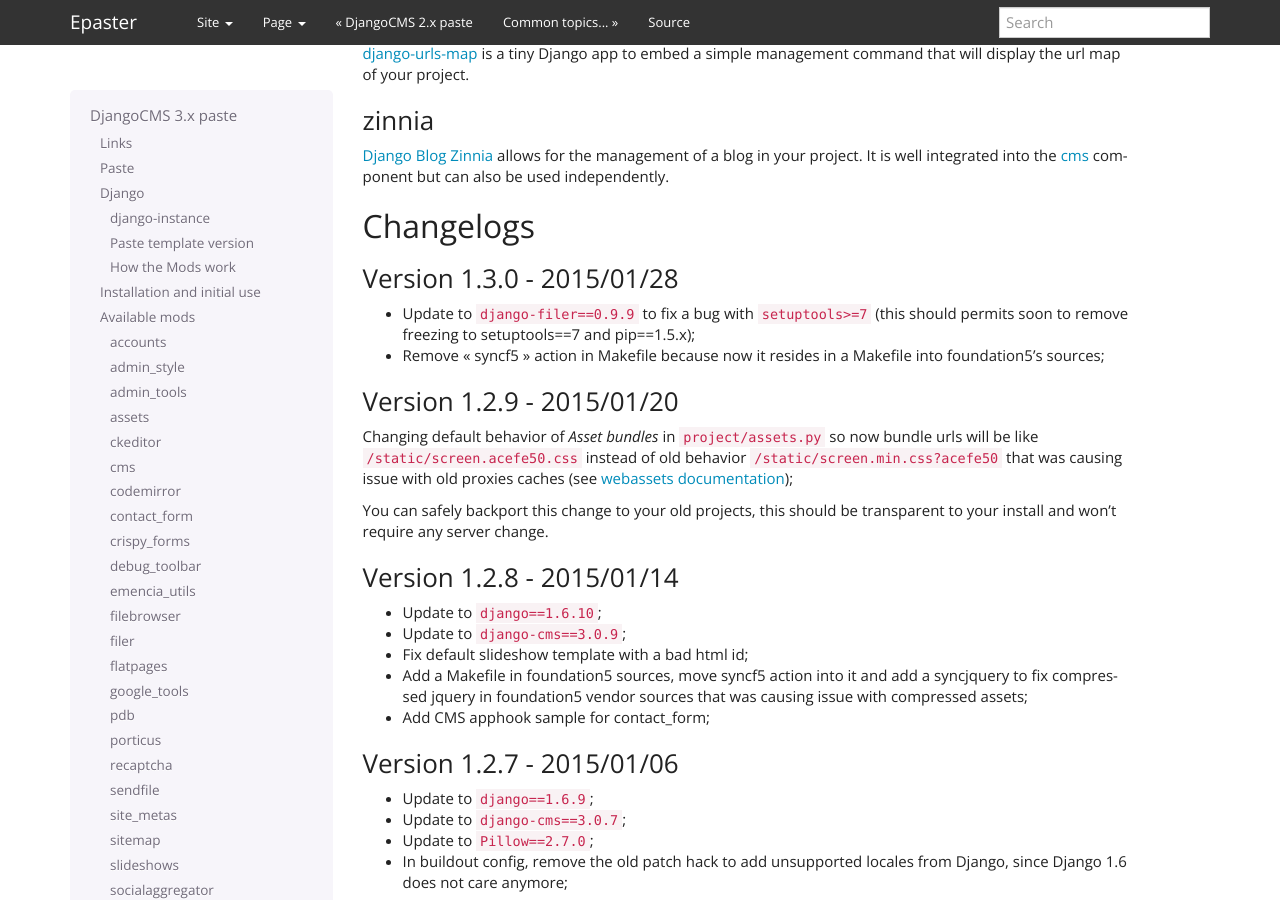
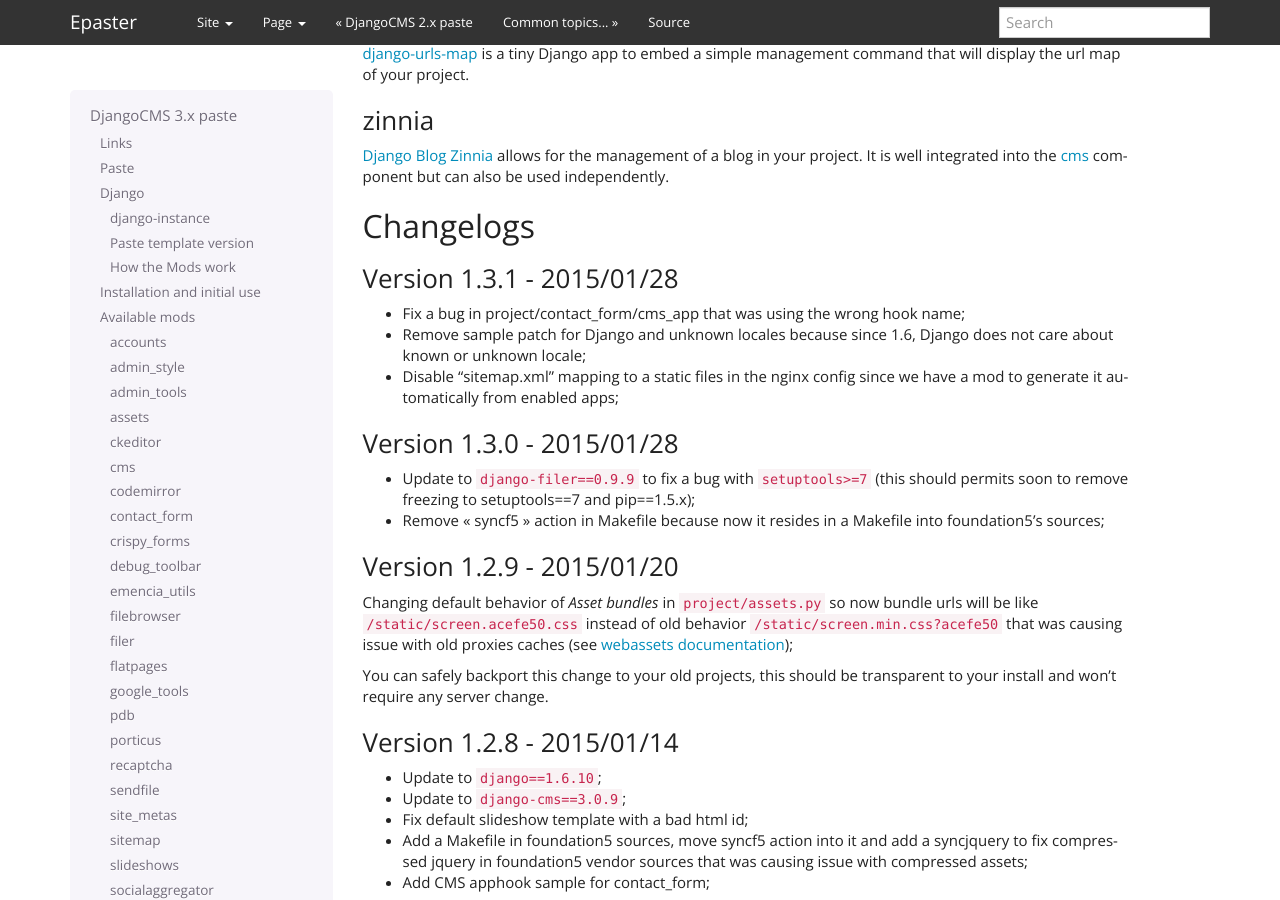
Before and after one commit to emencia/Epaster, a Sphinx documentation site: the page built from docs/emencia_paste_djangocms_3.rst, in a window 1280 px wide and 900 px high, scrolled down 7487 px. Built offline with Sphinx 7.4.7, drawn with Linux system fonts in a browser that asks for light colours; the version number could not be read and is left out; some of the changed text lies outside the part shown.

Commit message:
Update to emencia_paste_djangocms_3==1.3.1, bump to 2.2.3

```diff
--- a/docs/emencia_paste_djangocms_3.rst
+++ b/docs/emencia_paste_djangocms_3.rst
@@ -382,6 +382,13 @@ zinnia
 Changelogs
 ==========
 
+Version 1.3.1 - 2015/01/28
+--------------------------
+
+* Fix a bug in project/contact_form/cms_app that was using the wrong hook name;
+* Remove sample patch for Django and unknown locales because since 1.6, Django does not care about known or unknown locale;
+* Disable 'sitemap.xml' mapping to a static files in the nginx config since we have a mod to generate it automatically from enabled apps;
+
 Version 1.3.0 - 2015/01/28
 --------------------------
 
--- a/docs/history.rst
+++ b/docs/history.rst
@@ -7,6 +7,11 @@ History
 
 Changelog
 =========
+
+Version 2.2.3 - 2015/01/28
+--------------------------
+
+* Update to ``emencia_paste_djangocms_3==1.3.1``;
 
 Version 2.2.2 - 2015/01/28
 --------------------------
--- a/versions.cfg
+++ b/versions.cfg
@@ -11,7 +11,7 @@ gp.vcsdevelop                 = 2.2.3
 
 # Paste templates
 emencia_paste_djangocms_2     = 1.9.7
-emencia_paste_djangocms_3     = 1.3.0
+emencia_paste_djangocms_3     = 1.3.1
 
 # Used to build the local documentation
 Sphinx                        = 1.2.3
```
